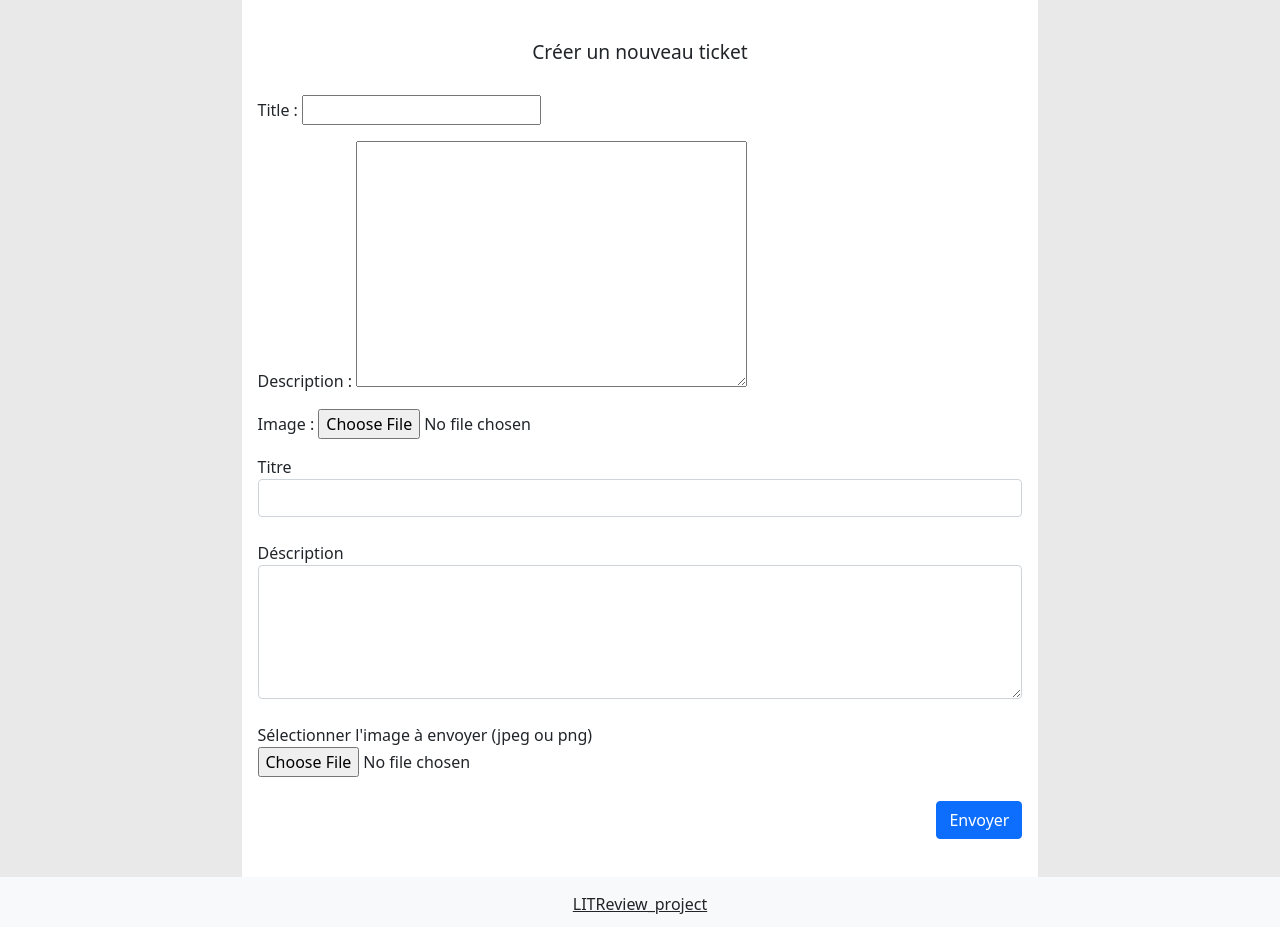
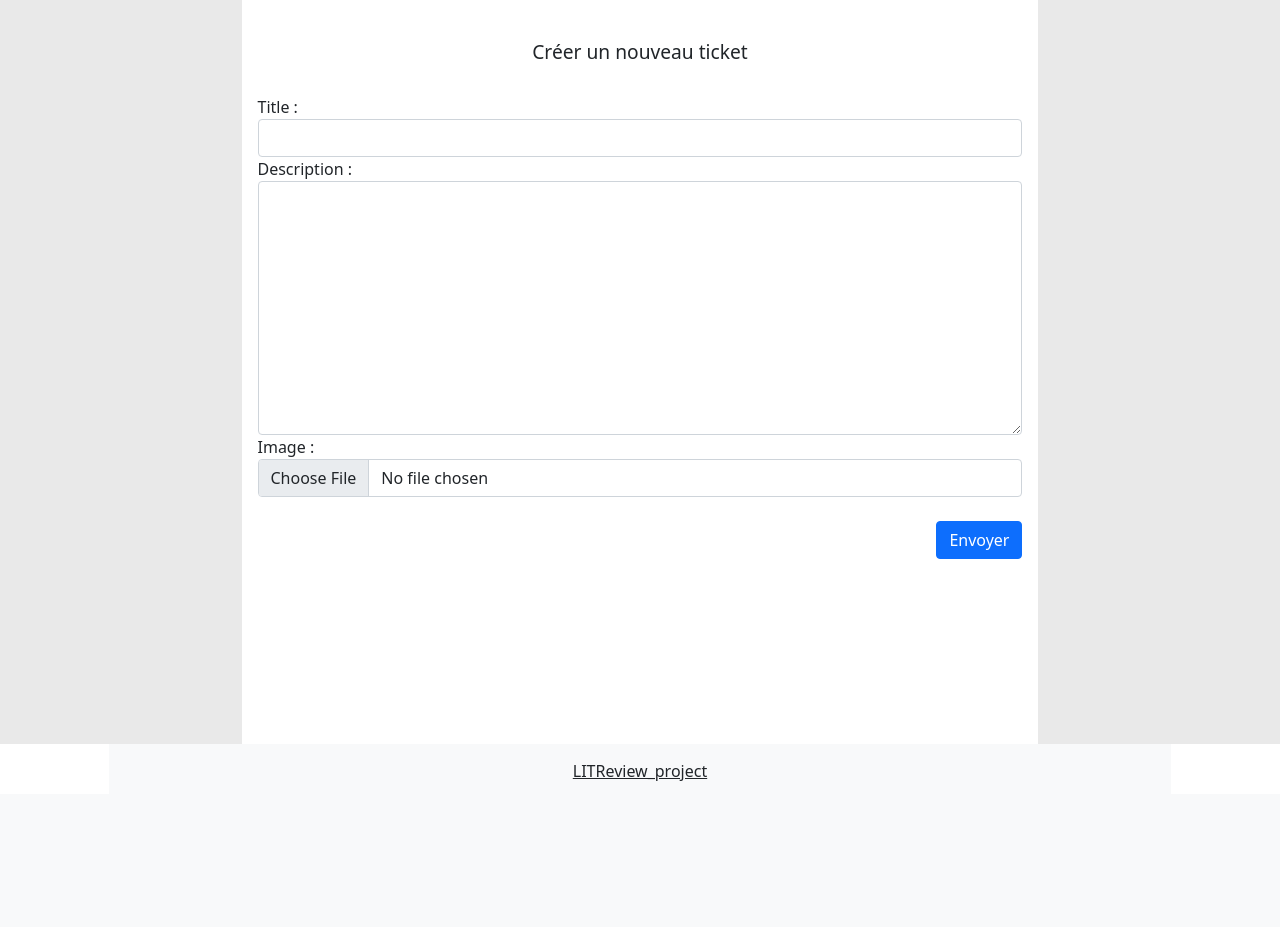
Before and after one commit to npaillasson/LITReview_project, a Django app: page /new_ticket/ in a window 1280 px wide. Shown: the part 56-983 px from the top of the page. After the commit the page ends 837 px from the top, so only its background shows below. Run offline with Django 3.2, Linux system fonts and the light colour scheme; some libraries are stand-ins or nearby versions.

Commit message:
the form on the 'new ticket' page uses the django class form

```diff
--- a/src/LITReview/settings.py
+++ b/src/LITReview/settings.py
@@ -37,6 +37,7 @@ INSTALLED_APPS = [
     'django.contrib.sessions',
     'django.contrib.messages',
     'django.contrib.staticfiles',
+    'widget_tweaks',
     'review.apps.ReviewConfig',
 ]
 
--- a/src/review/templates/review/new_ticket.html
+++ b/src/review/templates/review/new_ticket.html
@@ -1,6 +1,7 @@
 {% extends 'review/base.html'  %}
 {% load static %}
 {% block body %}
+{% load widget_tweaks %}
 <link rel="stylesheet" type="text/css" href="{% static 'css/new_ticket_style.css' %}">
 <div class="ticket_main w-75 p-3 bg-white h-100">
   <div style="padding-bottom: 60px;">
@@ -9,21 +10,13 @@
     <br>
       <form method="post">
         {% csrf_token %}
-        {{form.as_p}}
+        {% for field in form %}
         <div class="form-group">
-          <label for="id_subject">Titre</label>
-          <input type="text" class="form-control" id="id_subject" name="subject">
-        </div>
-        <br>
-        <div class="form-group">
-          <label for="id_message">Déscription</label>
-          <textarea class="form-control" id="id_message" name="message" rows="5"></textarea>
-        </div>
-        <br>
-        <div class="form-group">
-          <label for="file">Sélectionner l'image à envoyer (jpeg ou png)</label>
-          <br>
-          <input type="file" accept="image/jpeg, image/png" id="photo" name="photo">
+          {{ field.label_tag }}
+
+          {% render_field field class="form-control" %}
+
+          {% endfor %}
         </div>
         <br>
         <button type="submit" class="btn btn-primary float-end">Envoyer</button>
```
